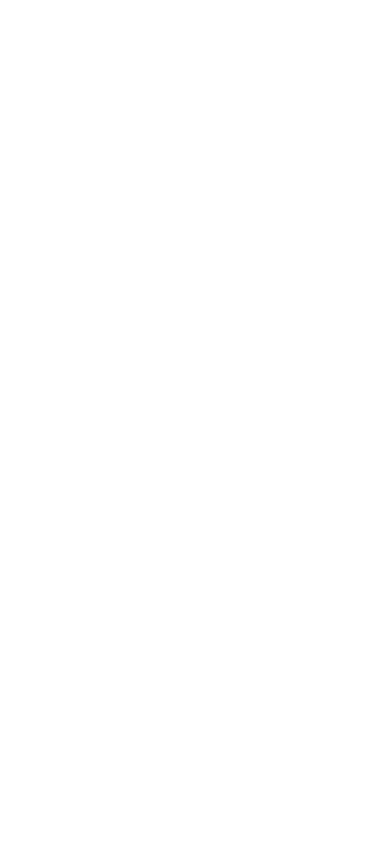
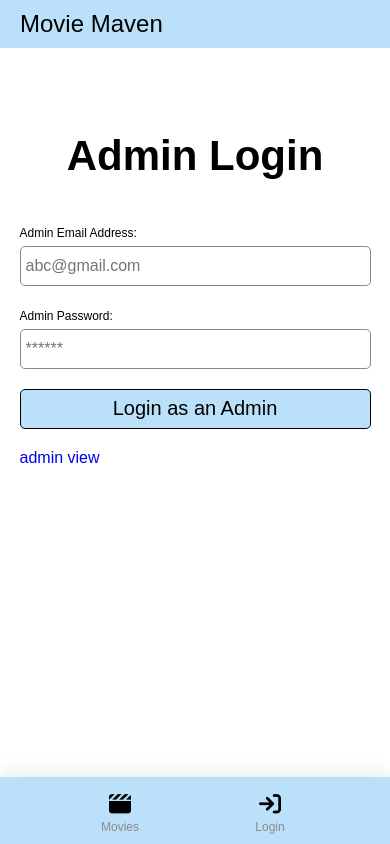
Before and after one commit to HardikShah563/MovieMaven-Static, a plain HTML site: page pages/Admin/login.html in a window 390 px wide. Drawn offline with Linux system fonts and the light colour scheme.

Commit message:
edited navbar all pages

```diff
--- a/Assets/Style/style.css
+++ b/Assets/Style/style.css
@@ -93,18 +93,22 @@ nav {
     color: var(--black);
 }
 
-@media (max-width: 450px) {
+@media (max-width: 500px) {
     header {
         background-color: var(--white);
     }
 
+    nav {
+        padding: 10px 20px;
+    }
+
     .logo label a {
         text-align: center;
-        font-weight: 700;
+        font-size: 24px;
     }
 
     .nav-actions {
-        background-color: var(--off-white);
+        background-color: var(--light-blue);
         position: fixed;
         bottom: 0;
         left: 0;
--- a/pages/Admin/admin-view.html
+++ b/pages/Admin/admin-view.html
@@ -0,0 +1,41 @@
+<!DOCTYPE html>
+<html lang="en">
+
+<head>
+    <meta charset="UTF-8">
+    <meta http-equiv="X-UA-Compatible" content="IE=edge">
+    <meta name="viewport" content="width=device-width, initial-scale=1.0">
+    <title>Movie Maven</title>
+    <!-- Stylesheet Link -->
+    <link rel="stylesheet" href="../../Assets/Style/style.css">
+    <link rel="stylesheet" href="../../Assets/Style/form.css">
+    <!-- Script Link -->
+    <script src="../../Assets/Script/script.js" defer></script>
+    <!-- Icons Link -->
+    <script src="https://kit.fontawesome.com/6d232ec003.js" crossorigin="anonymous"></script>
+</head>
+
+<body>
+    <nav>
+        <div class="logo">
+            <label><a href="../index.html">Admin Dashboard</a></label>
+        </div>
+        <div class="nav-actions">
+            <button class="nav-btn">
+                <a href="./login.html">
+                    <i class="fa-solid fa-clapperboard icon"></i>
+                    <p class="nav-action-label">Movies</p>
+                </a>
+            </button>
+            <button class="nav-btn">
+                <a href="./login.html">
+                    <i class="fa-solid fa-arrow-right-to-bracket icon"></i>
+                    <p class="nav-action-label">Login</p>
+                </a>
+            </button>
+        </div>
+    </nav>
+
+</body>
+
+</html>
--- a/pages/Admin/login.html
+++ b/pages/Admin/login.html
@@ -0,0 +1,83 @@
+<!DOCTYPE html>
+<html lang="en">
+
+<head>
+    <meta charset="UTF-8">
+    <meta http-equiv="X-UA-Compatible" content="IE=edge">
+    <meta name="viewport" content="width=device-width, initial-scale=1.0">
+    <title>Admin Login</title>
+    <!-- Stylesheet Link -->
+    <link rel="stylesheet" href="../../Assets/Style/style.css">
+    <link rel="stylesheet" href="../../Assets/Style/form.css">
+    <!-- Script Link -->
+    <script src="../../Assets/Script/script.js" defer></script>
+    <!-- Icons Link -->
+    <script src="https://kit.fontawesome.com/6d232ec003.js" crossorigin="anonymous"></script>
+</head>
+
+<body>
+    <nav>
+        <div class="logo">
+            <label><a href="../../index.html">Movie Maven</a></label>
+        </div>
+        <div class="nav-actions">
+            <button class="nav-btn">
+                <a href="../movies.html">
+                    <i class="fa-solid fa-clapperboard icon"></i>
+                    <p class="nav-action-label">Movies</p>
+                </a>
+            </button>
+            <button class="nav-btn">
+                <a href="../login.html">
+                    <i class="fa-solid fa-arrow-right-to-bracket icon"></i>
+                    <p class="nav-action-label">Login</p>
+                </a>
+            </button>
+        </div>
+    </nav>
+
+    <div class="form">
+        <h1 class="form-title">Admin Login</h1>
+
+        <form action="?" method="post">
+            <label
+                class="form-label"
+                for="email">
+                Admin Email Address:
+            </label>
+
+            <input
+                class="form-input"
+                type="email"
+                name="email"
+                id="email"
+                placeholder="abc@gmail.com"
+                required
+            >
+
+            <label
+                class="form-label"
+                for="password">
+                Admin Password:
+            </label>
+
+            <input
+                class="form-input"
+                type="password"
+                name="password"
+                id="password"
+                placeholder="******"
+                required
+            >
+
+            <button
+                class="form-button"
+                type="submit">
+                Login as an Admin
+            </button>
+            <a href="./admin-view.html">admin view</a>
+        </form>
+    </div>
+</body>
+
+</html>
```
Also changed, not shown: index.html (+10 -3 lines), pages/login.html (+2 -2 lines), pages/movies.html (+41 -0 lines), pages/register.html (+2 -2 lines), pages/shows.html (deleted).
